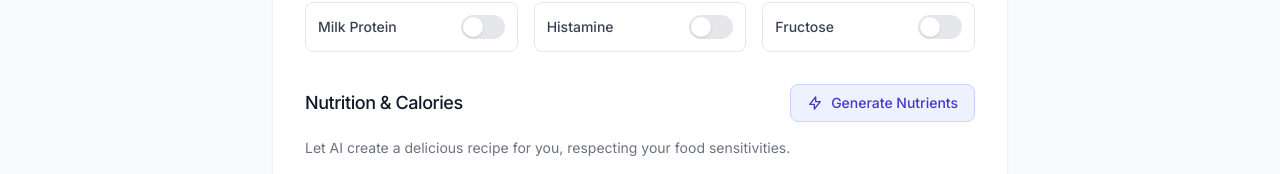
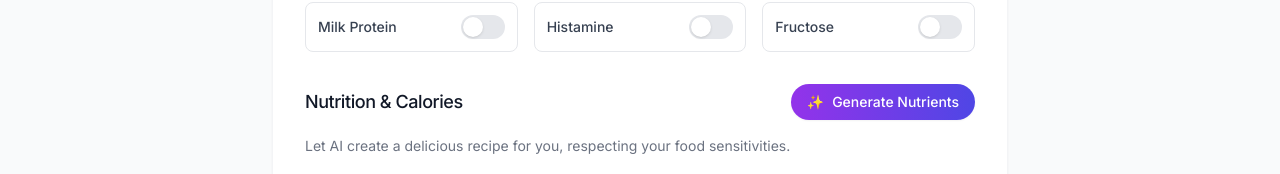
Before and after one commit to korponai/meal-master, a Nuxt app: page /recipes/new in a window 1280 px wide. Shown: the part 1197-1371 px from the top of the page. Built offline with nearby package versions, Linux system fonts and the light colour scheme; no server answers.

Commit message:
adding the category to recipe dropdown list

```diff
--- a/app/components/meals/AddMealModal.vue
+++ b/app/components/meals/AddMealModal.vue
@@ -56,7 +56,9 @@ const { data: recipes, refresh } = await useAsyncData(
     // Apply category filter if we have a mapping
     // Include both the specific category AND Dessert category (desserts can be added to any meal)
     if (categoryFilter) {
-      query = query.or(`category.eq.${categoryFilter},category.eq.Dessert`, { referencedTable: 'recipe_categories' });
+      query = query.or(`category.eq.${categoryFilter},category.eq.Dessert`, {
+        referencedTable: "recipe_categories",
+      });
     }
 
     const { data, error } = await query;
@@ -91,7 +93,7 @@ watch(
     if (props.isOpen) {
       refresh();
     }
-  }
+  },
 );
 
 const filteredRecipes = computed(() => {
@@ -188,7 +190,14 @@ const handleClose = () => {
             >
               Img
             </div>
-            <span class="font-medium text-gray-900">{{ recipe.title }}</span>
+            <div class="flex-1">
+              <div class="font-medium text-gray-900">{{ recipe.title }}</div>
+              <div class="text-xs text-gray-500 mt-0.5">
+                {{
+                  recipe.recipe_categories.map((rc) => rc.category).join(", ")
+                }}
+              </div>
+            </div>
           </div>
 
           <div
--- a/app/components/meals/WeeklyCalendar.vue
+++ b/app/components/meals/WeeklyCalendar.vue
@@ -138,7 +138,7 @@ const router = useRouter();
 
 const generateShoppingList = async () => {
   // Confirm with user that old list will be cleared
-  if (!confirm(t('shopping_list_confirm_clear_old'))) {
+  if (!confirm(t("shopping_list_confirm_clear_old"))) {
     return;
   }
 
@@ -155,7 +155,7 @@ const generateShoppingList = async () => {
     await router.push("/meals/shoppinglist");
   } catch (error) {
     console.error("Failed to generate list:", error);
-    alert(t('shopping_list_generate_error'));
+    alert(t("shopping_list_generate_error"));
   } finally {
     generatingList.value = false;
   }
@@ -174,9 +174,29 @@ const generateShoppingList = async () => {
         <button
           @click="generateShoppingList"
           :disabled="generatingList || meals.length === 0"
-          class="flex items-center gap-2 px-3 py-1.5 bg-black text-white text-sm font-medium rounded-lg hover:bg-gray-800 disabled:opacity-50 transition-colors"
+          class="inline-flex items-center gap-2 px-4 py-2 text-sm font-medium text-white bg-gradient-to-r from-purple-600 to-indigo-600 rounded-full hover:from-purple-700 hover:to-indigo-700 disabled:opacity-50 transition-all shadow-sm"
         >
-          <span v-if="generatingList" class="animate-spin">⏳</span>
+          <svg
+            v-if="generatingList"
+            class="animate-spin h-4 w-4 text-white"
+            xmlns="http://www.w3.org/2000/svg"
+            fill="none"
+            viewBox="0 0 24 24"
+          >
+            <circle
+              class="opacity-25"
+              cx="12"
+              cy="12"
+              r="10"
+              stroke="currentColor"
+              stroke-width="4"
+            ></circle>
+            <path
+              class="opacity-75"
+              fill="currentColor"
+              d="M4 12a8 8 0 018-8V0C5.373 0 0 5.373 0 12h4zm2 5.291A7.962 7.962 0 014 12H0c0 3.042 1.135 5.824 3 7.938l3-2.647z"
+            ></path>
+          </svg>
           <span v-else>✨</span>
           Generate Shopping List
         </button>
--- a/app/components/recipes/RecipeForm.vue
+++ b/app/components/recipes/RecipeForm.vue
@@ -7,7 +7,13 @@ import { ALL_SENSITIVITIES } from "@/utils/constants";
 
 const { t } = useI18n();
 
-const categories = ["Breakfast", "Lunch", "Dinner", "Snack", "Dessert"] as const;
+const categories = [
+  "Breakfast",
+  "Lunch",
+  "Dinner",
+  "Snack",
+  "Dessert",
+] as const;
 const visibilities = ["public", "private"] as const;
 
 // Zod Schema
@@ -231,8 +237,7 @@ const validate = () => {
     if (!ingResult.success) {
       hasIngredientErrors = true;
       // Ideally show error per row, simpler for now:
-      errors.value["ingredients"] =
-        "validation_ingredients_incomplete";
+      errors.value["ingredients"] = "validation_ingredients_incomplete";
     }
   });
   if (ingredients.value.length === 0) {
@@ -387,7 +392,7 @@ const onSubmit = () => {
             v-else
             class="w-32 h-32 rounded-xl bg-gray-50 border-2 border-dashed border-gray-300 flex items-center justify-center text-gray-400"
           >
-            <span class="text-xs">{{ $t('no_image') }}</span>
+            <span class="text-xs">{{ $t("no_image") }}</span>
           </div>
           <div class="space-y-3">
             <div>
@@ -398,7 +403,7 @@ const onSubmit = () => {
                 class="block w-full text-sm text-gray-500 file:mr-4 file:py-2 file:px-4 file:rounded-full file:border-0 file:text-sm file:font-semibold file:bg-indigo-50 file:text-indigo-700 hover:file:bg-indigo-100"
               />
               <p class="mt-1 text-xs text-gray-500">
-                {{ $t('image_upload_hint') }}
+                {{ $t("image_upload_hint") }}
               </p>
             </div>
 
@@ -657,16 +662,11 @@ const onSubmit = () => {
           type="button"
           @click="generateNutrients"
           :disabled="isGeneratingNutrients"
-          class="inline-flex items-center gap-2 px-4 py-2 text-sm font-medium rounded-lg transition-colors"
-          :class="[
-            form.nutrients
-              ? 'bg-amber-50 text-amber-700 border border-amber-200 hover:bg-amber-100'
-              : 'bg-indigo-50 text-indigo-700 border border-indigo-200 hover:bg-indigo-100',
-          ]"
+          class="inline-flex items-center gap-2 px-4 py-2 text-sm font-medium text-white bg-gradient-to-r from-purple-600 to-indigo-600 rounded-full hover:from-purple-700 hover:to-indigo-700 disabled:opacity-50 transition-all shadow-sm"
         >
           <svg
             v-if="isGeneratingNutrients"
-            class="animate-spin h-4 w-4"
+            class="animate-spin h-4 w-4 text-white"
             xmlns="http://www.w3.org/2000/svg"
             fill="none"
             viewBox="0 0 24 24"
@@ -685,21 +685,7 @@ const onSubmit = () => {
               d="M4 12a8 8 0 018-8V0C5.373 0 0 5.373 0 12h4zm2 5.291A7.962 7.962 0 014 12H0c0 3.042 1.135 5.824 3 7.938l3-2.647z"
             ></path>
           </svg>
-          <svg
-            v-else
-            xmlns="http://www.w3.org/2000/svg"
-            class="h-4 w-4"
-            fill="none"
-            viewBox="0 0 24 24"
-            stroke="currentColor"
-          >
-            <path
-              stroke-linecap="round"
-              stroke-linejoin="round"
-              stroke-width="2"
-              d="M13 10V3L4 14h7v7l9-11h-7z"
-            />
-          </svg>
+          <span v-else>✨</span>
           {{
             isGeneratingNutrients
               ? $t("generating_nutrients")
```
